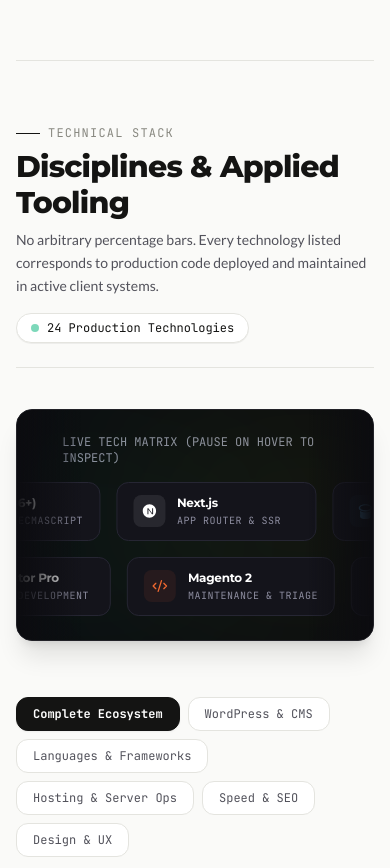
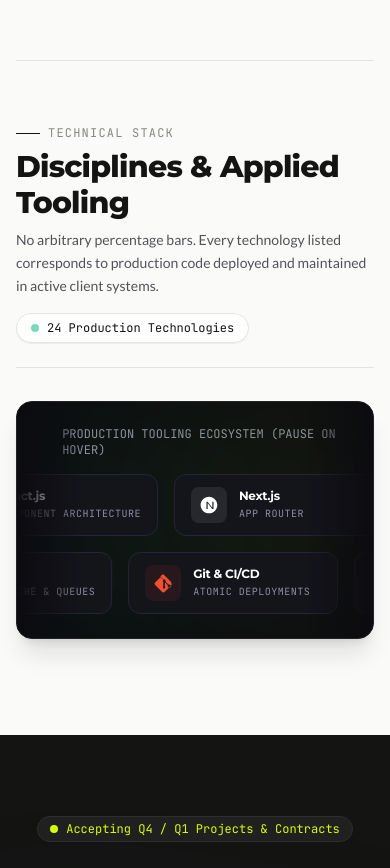
Before and after one commit to razu21698/portfolio, a Next.js app: page /about in a window 390 px wide. Shown: the part 6620-7488 px from the top of the page. Built offline with nearby package versions, Linux system fonts and the light colour scheme.

Commit message:
style: remove bottom cards and pills, keeping clean standalone dual-track logo carousel

```diff
--- a/src/components/sections/TechStackCarousel.tsx
+++ b/src/components/sections/TechStackCarousel.tsx
@@ -1,20 +1,6 @@
 'use client';
 
-import React, { useState } from 'react';
-import {
-  Code2,
-  Server,
-  Zap,
-  Layers,
-  Palette,
-  CheckCircle2,
-  Cpu,
-  Database,
-  Globe,
-  Gauge,
-  Workflow,
-  Sparkles,
-} from 'lucide-react';
+import React from 'react';
 import { ScrollReveal } from '@/components/ui/ScrollReveal';
 
 export interface TechItem {
@@ -23,60 +9,191 @@
   category: 'cms' | 'frameworks' | 'devops' | 'performance' | 'design';
   categoryLabel: string;
   versionOrSub?: string;
-  useCase: string;
   iconType: string;
   color?: string;
 }
 
 export const allTechItems: TechItem[] = [
-  // CMS & eCommerce
+  // Row 1 items
   {
     id: 'wordpress',
     name: 'WordPress',
     category: 'cms',
-    categoryLabel: 'WordPress & CMS',
-    versionOrSub: 'Core & Theme Architecture',
-    useCase: 'Clean PHP 8.2 architectures, bespoke theme development from Figma without builder bloat.',
+    categoryLabel: 'CMS & Theme Architecture',
+    versionOrSub: 'Custom Themes & Core',
     iconType: 'wordpress',
     color: '#00749C',
+  },
+  {
+    id: 'laravel',
+    name: 'Laravel',
+    category: 'frameworks',
+    categoryLabel: 'Framework',
+    versionOrSub: 'v10 / v11 MVC',
+    iconType: 'laravel',
+    color: '#FF2D20',
+  },
+  {
+    id: 'php',
+    name: 'PHP 8.2 / 8.3',
+    category: 'frameworks',
+    categoryLabel: 'Language',
+    versionOrSub: 'Typed Modern PHP',
+    iconType: 'php',
+    color: '#777BB4',
   },
   {
     id: 'woocommerce',
     name: 'WooCommerce',
     category: 'cms',
-    categoryLabel: 'WordPress & CMS',
-    versionOrSub: 'High-Traffic eCommerce',
-    useCase: 'Streamlined checkout funnels, Redis object cache, and custom payment gateway hooks.',
+    categoryLabel: 'eCommerce',
+    versionOrSub: 'High-Traffic Scale',
     iconType: 'woocommerce',
     color: '#96588A',
+  },
+  {
+    id: 'react',
+    name: 'React.js',
+    category: 'frameworks',
+    categoryLabel: 'Front-End',
+    versionOrSub: 'Component Architecture',
+    iconType: 'react',
+    color: '#61DAFB',
+  },
+  {
+    id: 'nextjs',
+    name: 'Next.js',
+    category: 'frameworks',
+    categoryLabel: 'SSR & Jamstack',
+    versionOrSub: 'App Router',
+    iconType: 'nextjs',
+    color: '#FFFFFF',
+  },
+  {
+    id: 'mysql',
+    name: 'MySQL',
+    category: 'devops',
+    categoryLabel: 'Database',
+    versionOrSub: 'Normalized Schemas',
+    iconType: 'mysql',
+    color: '#4479A1',
+  },
+  {
+    id: 'nginx',
+    name: 'Nginx',
+    category: 'devops',
+    categoryLabel: 'Web Server',
+    versionOrSub: 'Reverse Proxy & FastCGI',
+    iconType: 'nginx',
+    color: '#009639',
+  },
+  {
+    id: 'tailwind',
+    name: 'Tailwind CSS',
+    category: 'frameworks',
+    categoryLabel: 'Styling',
+    versionOrSub: 'Utility-First Engine',
+    iconType: 'tailwind',
+    color: '#38BDF8',
   },
   {
     id: 'acf-pro',
     name: 'ACF Pro',
     category: 'cms',
-    categoryLabel: 'WordPress & CMS',
+    categoryLabel: 'WordPress Tooling',
     versionOrSub: 'Flexible Content Fields',
-    useCase: 'Modular content systems, structured repeater fields, and JSON sync schema.',
     iconType: 'acf',
     color: '#2271B1',
+  },
+  {
+    id: 'cloudflare',
+    name: 'Cloudflare',
+    category: 'devops',
+    categoryLabel: 'Security & CDN',
+    versionOrSub: 'DNS & Edge Caching',
+    iconType: 'cloudflare',
+    color: '#F38020',
+  },
+  {
+    id: 'figma',
+    name: 'Figma',
+    category: 'design',
+    categoryLabel: 'Design & UX',
+    versionOrSub: 'Design System & Tokens',
+    iconType: 'figma',
+    color: '#F24E1E',
+  },
+
+  // Row 2 items
+  {
+    id: 'javascript',
+    name: 'JavaScript',
+    category: 'frameworks',
+    categoryLabel: 'Language',
+    versionOrSub: 'Modern ES6+ Async',
+    iconType: 'javascript',
+    color: '#F7DF1E',
+  },
+  {
+    id: 'redis',
+    name: 'Redis',
+    category: 'devops',
+    categoryLabel: 'In-Memory Cache',
+    versionOrSub: 'Object Cache & Queues',
+    iconType: 'redis',
+    color: '#DC382D',
+  },
+  {
+    id: 'git-cicd',
+    name: 'Git & CI/CD',
+    category: 'devops',
+    categoryLabel: 'DevOps & Versioning',
+    versionOrSub: 'Atomic Deployments',
+    iconType: 'git',
+    color: '#F05032',
+  },
+  {
+    id: 'core-web-vitals',
+    name: 'Core Web Vitals',
+    category: 'performance',
+    categoryLabel: 'Performance',
+    versionOrSub: 'LCP, INP, CLS Tuning',
+    iconType: 'vitals',
+    color: '#10B981',
   },
   {
     id: 'elementor-pro',
     name: 'Elementor Pro',
     category: 'cms',
-    categoryLabel: 'WordPress & CMS',
-    versionOrSub: 'Widget Development',
-    useCase: 'Custom dynamic widgets, loop builders, and responsive container tuning.',
+    categoryLabel: 'Page Builder',
+    versionOrSub: 'Custom Widget Dev',
     iconType: 'elementor',
     color: '#92003B',
+  },
+  {
+    id: 'lighthouse',
+    name: 'Google Lighthouse',
+    category: 'performance',
+    categoryLabel: 'Benchmarking',
+    versionOrSub: '95+ Score Adherence',
+    iconType: 'lighthouse',
+    color: '#F59E0B',
+  },
+  {
+    id: 'apache',
+    name: 'Apache HTTP',
+    category: 'devops',
+    categoryLabel: 'Web Server',
+    versionOrSub: 'Virtual Hosts & Headers',
+    iconType: 'apache',
+    color: '#D22128',
   },
   {
     id: 'custom-plugins',
     name: 'Custom Plugins',
     category: 'cms',
-    categoryLabel: 'WordPress & CMS',
-    versionOrSub: 'Proprietary Logic',
-    useCase: 'Secure REST endpoints, cron background jobs, and third-party webhook receivers.',
+    categoryLabel: 'WordPress Logic',
+    versionOrSub: 'Proprietary Extensions',
     iconType: 'plugin',
     color: '#10B981',
   },
@@ -84,197 +201,17 @@
     id: 'magento-2',
     name: 'Magento 2',
     category: 'cms',
-    categoryLabel: 'WordPress & CMS',
+    categoryLabel: 'eCommerce',
     versionOrSub: 'Maintenance & Triage',
-    useCase: 'Enterprise store support, catalog maintenance, and critical bug remediation.',
     iconType: 'magento',
     color: '#EE672F',
-  },
-
-  // Languages & Frameworks
-  {
-    id: 'php',
-    name: 'PHP 8.2 / 8.3',
-    category: 'frameworks',
-    categoryLabel: 'Languages & Frameworks',
-    versionOrSub: 'Typed Modern PHP',
-    useCase: 'Object-oriented programming, modern match expressions, typed properties, and PSR-12 standards.',
-    iconType: 'php',
-    color: '#777BB4',
-  },
-  {
-    id: 'laravel',
-    name: 'Laravel 10 / 11',
-    category: 'frameworks',
-    categoryLabel: 'Languages & Frameworks',
-    versionOrSub: 'MVC & REST APIs',
-    useCase: 'Eloquent query tuning, database migrations, Sanctum auth, and Redis queue workers.',
-    iconType: 'laravel',
-    color: '#FF2D20',
-  },
-  {
-    id: 'javascript',
-    name: 'JavaScript (ES6+)',
-    category: 'frameworks',
-    categoryLabel: 'Languages & Frameworks',
-    versionOrSub: 'Modern Async ECMAScript',
-    useCase: 'Native fetch pipelines, asynchronous events, DOM animations without jQuery dependencies.',
-    iconType: 'javascript',
-    color: '#F7DF1E',
-  },
-  {
-    id: 'react',
-    name: 'React.js',
-    category: 'frameworks',
-    categoryLabel: 'Languages & Frameworks',
-    versionOrSub: 'v18 / Component Architecture',
-    useCase: 'Declarative component states, hooks, custom context, and fluid interactive UIs.',
-    iconType: 'react',
-    color: '#61DAFB',
-  },
-  {
-    id: 'nextjs',
-    name: 'Next.js',
-    category: 'frameworks',
-    categoryLabel: 'Languages & Frameworks',
-    versionOrSub: 'App Router & SSR',
-    useCase: 'Server-side rendering, static site generation, API edge routes, and image optimization.',
-    iconType: 'nextjs',
-    color: '#FFFFFF',
-  },
-  {
-    id: 'tailwind',
-    name: 'Tailwind CSS',
-    category: 'frameworks',
-    categoryLabel: 'Languages & Frameworks',
-    versionOrSub: 'v3 / v4 Utility Engine',
-    useCase: 'Modern CSS tokens, responsive flex/grid layouts, zero stylesheet bloat.',
-    iconType: 'tailwind',
-    color: '#38BDF8',
-  },
-
-  // Hosting & Infrastructure
-  {
-    id: 'mysql',
-    name: 'MySQL Database',
-    category: 'devops',
-    categoryLabel: 'Hosting & Server Ops',
-    versionOrSub: 'Relational Schemas',
-    useCase: 'Normalized schemas, composite index profiling, transactions, and deadlock prevention.',
-    iconType: 'mysql',
-    color: '#4479A1',
-  },
-  {
-    id: 'nginx',
-    name: 'Nginx',
-    category: 'devops',
-    categoryLabel: 'Hosting & Server Ops',
-    versionOrSub: 'Reverse Proxy & FastCGI',
-    useCase: 'Virtual hosts, microcaching, SSL/TLS termination, and PHP-FPM socket tuning.',
-    iconType: 'nginx',
-    color: '#009639',
-  },
-  {
-    id: 'apache',
-    name: 'Apache HTTP',
-    category: 'devops',
-    categoryLabel: 'Hosting & Server Ops',
-    versionOrSub: 'Web Server Config',
-    useCase: 'Directory security directives, mod_rewrite rules, and header caching optimization.',
-    iconType: 'apache',
-    color: '#D22128',
-  },
-  {
-    id: 'cloudflare',
-    name: 'Cloudflare',
-    category: 'devops',
-    categoryLabel: 'Hosting & Server Ops',
-    versionOrSub: 'DNS, CDN & WAF',
-    useCase: 'A/CNAME records, SSL edge certificates, Page Rules, DDoS mitigation, and edge caching.',
-    iconType: 'cloudflare',
-    color: '#F38020',
-  },
-  {
-    id: 'redis',
-    name: 'Redis',
-    category: 'devops',
-    categoryLabel: 'Hosting & Server Ops',
-    versionOrSub: 'In-Memory Cache & Queues',
-    useCase: 'WordPress Object Cache drop-in and asynchronous Laravel queue processing.',
-    iconType: 'redis',
-    color: '#DC382D',
-  },
-  {
-    id: 'git-cicd',
-    name: 'Git & Deployments',
-    category: 'devops',
-    categoryLabel: 'Hosting & Server Ops',
-    versionOrSub: 'Version Control',
-    useCase: 'Git branching workflows, automated atomic deployments, staging environments, and offsite backups.',
-    iconType: 'git',
-    color: '#F05032',
-  },
-
-  // Performance & SEO
-  {
-    id: 'core-web-vitals',
-    name: 'Core Web Vitals',
-    category: 'performance',
-    categoryLabel: 'Performance & SEO',
-    versionOrSub: 'LCP, INP, CLS Tuning',
-    useCase: 'Targeting sub-1.2s Largest Contentful Paint and zero Cumulative Layout Shifts.',
-    iconType: 'vitals',
-    color: '#10B981',
-  },
-  {
-    id: 'lighthouse',
-    name: 'Google Lighthouse',
-    category: 'performance',
-    categoryLabel: 'Performance & SEO',
-    versionOrSub: 'Audit Benchmark 95+',
-    useCase: 'Asset compression, WebP conversion, font-display swap, and critical CSS inlining.',
-    iconType: 'lighthouse',
-    color: '#F59E0B',
-  },
-  {
-    id: 'schema-org',
-    name: 'Schema.org JSON-LD',
-    category: 'performance',
-    categoryLabel: 'Performance & SEO',
-    versionOrSub: 'Structured Search Snippets',
-    useCase: 'Rich snippets for Organization, LocalBusiness, FAQ, Product, and Article schemas.',
-    iconType: 'schema',
-    color: '#D4FF00',
-  },
-  {
-    id: 'rest-webhooks',
-    name: 'REST APIs & Webhooks',
-    category: 'performance',
-    categoryLabel: 'Performance & SEO',
-    versionOrSub: 'Integration & Sync',
-    useCase: 'Custom endpoints, authenticated payloads, rate limiting, and third-party webhook receivers.',
-    iconType: 'api',
-    color: '#38BDF8',
-  },
-
-  // Design Tools
-  {
-    id: 'figma',
-    name: 'Figma',
-    category: 'design',
-    categoryLabel: 'Design & Prototyping',
-    versionOrSub: 'Design System Inspection',
-    useCase: 'Inspecting auto-layouts, typography scales, design tokens, and pixel-perfect UI translation.',
-    iconType: 'figma',
-    color: '#F24E1E',
   },
   {
     id: 'adobe-xd',
     name: 'Adobe XD',
     category: 'design',
-    categoryLabel: 'Design & Prototyping',
-    versionOrSub: 'Asset Extraction',
-    useCase: 'Exporting vector SVG assets, layout grid measurement, and interactive prototype review.',
+    categoryLabel: 'Design & UX',
+    versionOrSub: 'Vector Asset Extraction',
     iconType: 'xd',
     color: '#FF61F6',
   },
@@ -282,11 +219,19 @@
     id: 'photoshop',
     name: 'Photoshop',
     category: 'design',
-    categoryLabel: 'Design & Prototyping',
-    versionOrSub: 'Asset Optimization',
-    useCase: 'High-fidelity raster retouching, WebP asset compression, and visual asset preparation.',
+    categoryLabel: 'Design & UX',
+    versionOrSub: 'Raster Optimization',
     iconType: 'photoshop',
     color: '#31A8FF',
+  },
+  {
+    id: 'rest-webhooks',
+    name: 'REST APIs & Webhooks',
+    category: 'performance',
+    categoryLabel: 'Integration',
+    versionOrSub: 'Event-Driven Payloads',
+    iconType: 'api',
+    color: '#38BDF8',
   },
 ];
 
@@ -387,6 +332,39 @@
           <path d="M12 2L3 7v10l9 5 9-5V7l-9-5zm0 3.3l6.5 3.6-2.5 1.4L12 8.2 7.9 10.4 5.5 9l6.5-3.7zm-6.8 6.5l2.4 1.3V16l-2.4-1.3V11.8zm7.8 7.3l-2.5-1.4v-4.5l2.5 1.4v4.5zm6.8-4.5l-2.4 1.3v-2.9l2.4-1.3v2.9z" />
         </svg>
       );
+    case 'elementor':
+      return (
+        <svg className={className} viewBox="0 0 24 24" fill="currentColor">
+          <circle cx="12" cy="12" r="10" fill="none" stroke="currentColor" strokeWidth="2" />
+          <path d="M8 7v10M12 7v10M16 7v3M16 14v3" stroke="currentColor" strokeWidth="2" strokeLinecap="round" />
+        </svg>
+      );
+    case 'magento':
+      return (
+        <svg className={className} viewBox="0 0 24 24" fill="currentColor">
+          <path d="M12 2L3 7.2v9.6L6 18.5V9.8l6-3.5 6 3.5v8.7l3-1.7V7.2L12 2zm0 8.3L9 12v6.8l3 1.7 3-1.7V12l-3-1.7z" />
+        </svg>
+      );
+    case 'apache':
+      return (
+        <svg className={className} viewBox="0 0 24 24" fill="currentColor">
+          <path d="M19.5 2.5c-.8 2.3-2.5 6.2-4.5 9-1.5 2.1-3.2 4.1-4.8 5.8-1.2 1.3-2.5 2.4-3.5 3.2L5 22c1.2-1.5 2.8-3.2 4.2-5 2.2-2.8 4.3-6 5.8-9.2.8-1.7 1.4-3.3 1.8-4.7l2.7-.6z" />
+        </svg>
+      );
+    case 'xd':
+      return (
+        <svg className={className} viewBox="0 0 24 24" fill="currentColor">
+          <rect x="2" y="2" width="20" height="20" rx="4" fill="none" stroke="currentColor" strokeWidth="1.5" />
+          <path d="M6.5 8l3.5 8M10 8l-3.5 8M13.5 8h2c1.9 0 3.5 1.8 3.5 4s-1.6 4-3.5 4h-2V8z" stroke="currentColor" strokeWidth="1.5" fill="none" />
+        </svg>
+      );
+    case 'photoshop':
+      return (
+        <svg className={className} viewBox="0 0 24 24" fill="currentColor">
+          <rect x="2" y="2" width="20" height="20" rx="4" fill="none" stroke="currentColor" strokeWidth="1.5" />
+          <path d="M6.5 16.5V7.5h3c1.7 0 3 1.3 3 3s-1.3 3-3 3h-1.5v3M14.5 16.5c1.5 0 2.5-.8 2.5-2 0-2.5-3.5-1.5-3.5-3.5 0-.8.8-1.5 2-1.5.8 0 1.5.3 1.8.6" stroke="currentColor" strokeWidth="1.5" fill="none" />
+        </svg>
+      );
     case 'vitals':
       return (
         <svg className={className} viewBox="0 0 24 24" fill="currentColor">
@@ -401,34 +379,20 @@
       );
     default:
       return (
-        <Code2 className={className} />
+        <svg className={className} viewBox="0 0 24 24" fill="none" stroke="currentColor" strokeWidth="2">
+          <path d="M16 18l6-6-6-6M8 6l-6 6 6 6" strokeLinecap="round" strokeLinejoin="round" />
+        </svg>
       );
   }
 }
 
 export function TechStackCarousel() {
-  const [activeCategory, setActiveCategory] = useState<string>('all');
-  const [selectedTech, setSelectedTech] = useState<TechItem | null>(null);
-
-  const categories = [
-    { id: 'all', label: 'Complete Ecosystem' },
-    { id: 'cms', label: 'WordPress & CMS' },
-    { id: 'frameworks', label: 'Languages & Frameworks' },
-    { id: 'devops', label: 'Hosting & Server Ops' },
-    { id: 'performance', label: 'Speed & SEO' },
-    { id: 'design', label: 'Design & UX' },
-  ];
-
-  const filteredItems = activeCategory === 'all'
-    ? allTechItems
-    : allTechItems.filter((item) => item.category === activeCategory);
-
   // Divide into two alternating rows for dual-scroll marquee
-  const row1 = allTechItems.filter((_, idx) => idx % 2 === 0);
-  const row2 = allTechItems.filter((_, idx) => idx % 2 !== 0);
+  const row1 = allTechItems.slice(0, 12);
+  const row2 = allTechItems.slice(12, 24);
 
   return (
-    <section className="space-y-10">
+    <section className="space-y-8">
       {/* Section Headline */}
       <ScrollReveal direction="up">
         <div className="flex flex-col md:flex-row md:items-end justify-between gap-4 border-b border-[#E4E4DF] pb-6">
@@ -453,7 +417,7 @@
       </ScrollReveal>
 
       {/* ========================================================= */}
-      {/* 1. DUAL-ROW INFINITE LOGO CAROUSEL                         */}
+      {/* DUAL-ROW INFINITE LOGO CAROUSEL                           */}
       {/* ========================================================= */}
       <div className="relative rounded-2xl bg-[#0c0c10] border border-[#222228] p-6 sm:p-8 overflow-hidden shadow-xl">
         {/* Subtle Ambient Glow */}
@@ -465,11 +429,11 @@
         <div className="absolute top-0 bottom-0 right-0 w-16 sm:w-28 bg-gradient-to-l from-[#0c0c10] to-transparent z-20 pointer-events-none" />
 
         <div className="space-y-4">
-          {/* Top Label */}
+          {/* Top Status Header */}
           <div className="flex items-center justify-between text-xs font-mono text-[#8E8EA0] px-2">
             <span className="flex items-center gap-2">
               <span className="w-1.5 h-1.5 rounded-full bg-[#D4FF00] animate-ping" />
-              <span>LIVE TECH MATRIX (PAUSE ON HOVER TO INSPECT)</span>
+              <span>PRODUCTION TOOLING ECOSYSTEM (PAUSE ON HOVER)</span>
             </span>
             <span className="hidden sm:inline text-[11px] text-[#666677]">100% PRODUCTION VERIFIED</span>
           </div>
@@ -479,17 +443,16 @@
             {[...row1, ...row1, ...row1].map((item, idx) => (
               <div
                 key={`${item.id}-r1-${idx}`}
-                onClick={() => setSelectedTech(item)}
-                className="group flex items-center gap-3 px-4 py-3 rounded-xl bg-[#14141B] hover:bg-[#1E1E28] border border-[#262633] hover:border-[#D4FF00]/60 transition-all duration-200 cursor-pointer text-white shrink-0 min-w-[200px]"
+                className="group flex items-center gap-3 px-4 py-3 rounded-xl bg-[#14141B] hover:bg-[#1E1E28] border border-[#262633] hover:border-[#D4FF00]/60 transition-all duration-200 text-white shrink-0 min-w-[210px]"
               >
                 <div
-                  className="w-8 h-8 rounded-lg flex items-center justify-center shrink-0 transition-transform duration-200 group-hover:scale-110"
+                  className="w-9 h-9 rounded-lg flex items-center justify-center shrink-0 transition-transform duration-200 group-hover:scale-110"
                   style={{
                     backgroundColor: `${item.color || '#D4FF00'}15`,
                     color: item.color || '#D4FF00',
                   }}
                 >
-                  <TechLogoIcon iconType={item.iconType} className="w-4 h-4" />
+                  <TechLogoIcon iconType={item.iconType} className="w-5 h-5" />
                 </div>
                 <div className="space-y-0.5 text-left">
                   <span className="text-xs font-bold font-['Montserrat'] tracking-tight block text-white group-hover:text-[#D4FF00] transition-colors">
@@ -503,22 +466,21 @@
             ))}
           </div>
 
-          {/* Marquee Row 2 (Right to Left / Offset) */}
+          {/* Marquee Row 2 (Right to Left / Reverse Direction) */}
           <div className="flex w-max animate-shimmer-marquee space-x-4 select-none" style={{ animationDirection: 'reverse' }}>
             {[...row2, ...row2, ...row2].map((item, idx) => (
               <div
                 key={`${item.id}-r2-${idx}`}
-                onClick={() => setSelectedTech(item)}
-                className="group flex items-center gap-3 px-4 py-3 rounded-xl bg-[#14141B] hover:bg-[#1E1E28] border border-[#262633] hover:border-[#10B981]/60 transition-all duration-200 cursor-pointer text-white shrink-0 min-w-[200px]"
+                className="group flex items-center gap-3 px-4 py-3 rounded-xl bg-[#14141B] hover:bg-[#1E1E28] border border-[#262633] hover:border-[#10B981]/60 transition-all duration-200 text-white shrink-0 min-w-[210px]"
               >
                 <div
-                  className="w-8 h-8 rounded-lg flex items-center justify-center shrink-0 transition-transform duration-200 group-hover:scale-110"
+                  className="w-9 h-9 rounded-lg flex items-center justify-center shrink-0 transition-transform duration-200 group-hover:scale-110"
                   style={{
                     backgroundColor: `${item.color || '#10B981'}15`,
                     color: item.color || '#10B981',
                   }}
                 >
-                  <TechLogoIcon iconType={item.iconType} className="w-4 h-4" />
+                  <TechLogoIcon iconType={item.iconType} className="w-5 h-5" />
                 </div>
                 <div className="space-y-0.5 text-left">
                   <span className="text-xs font-bold font-['Montserrat'] tracking-tight block text-white group-hover:text-[#10B981] transition-colors">
@@ -533,76 +495,6 @@
           </div>
         </div>
       </div>
-
-      {/* ========================================================= */}
-      {/* 2. INTERACTIVE CATEGORY TABS & DETAILED CARDS             */}
-      {/* ========================================================= */}
-      <div className="space-y-6 pt-4">
-        {/* Category Filter Pills */}
-        <div className="flex flex-wrap items-center gap-2">
-          {categories.map((cat) => (
-            <button
-              key={cat.id}
-              type="button"
-              onClick={() => setActiveCategory(cat.id)}
-              className={`text-xs font-mono px-4 py-2 rounded-xl transition-all cursor-pointer border ${
-                activeCategory === cat.id
-                  ? 'bg-[#141413] text-white border-[#141413] font-bold shadow-xs'
-                  : 'bg-white text-[#52525B] border-[#E4E4DF] hover:border-[#141413] hover:text-[#141413]'
-              }`}
-            >
-              {cat.label}
-            </button>
-          ))}
-        </div>
-
-        {/* Detailed Grid of Active Category Tools */}
-        <div className="grid grid-cols-1 md:grid-cols-2 lg:grid-cols-3 gap-4">
-          {filteredItems.map((item) => (
-            <div
-              key={item.id}
-              className="p-5 rounded-2xl bg-white border border-[#E4E4DF] hover:border-[#141413] hover:shadow-md transition-all duration-200 space-y-3 group flex flex-col justify-between"
-            >
-              <div className="space-y-2.5">
-                <div className="flex items-center justify-between pb-2.5 border-b border-[#EFEFED]">
-                  <div className="flex items-center gap-2.5">
-                    <div
-                      className="w-9 h-9 rounded-xl flex items-center justify-center shrink-0 border border-black/5"
-                      style={{
-                        backgroundColor: `${item.color || '#141413'}12`,
-                        color: item.color || '#141413',
-                      }}
-                    >
-                      <TechLogoIcon iconType={item.iconType} className="w-5 h-5" />
-                    </div>
-                    <div>
-                      <h4 className="text-sm font-bold text-[#141413] font-['Montserrat'] tracking-tight">
-                        {item.name}
-                      </h4>
-                      <span className="text-[10px] font-mono text-[#888880] block">
-                        {item.versionOrSub || item.categoryLabel}
-                      </span>
-                    </div>
-                  </div>
-
-                  <span className="text-[10px] font-mono text-[#059669] bg-[#ECFDF5] px-2 py-0.5 rounded-full border border-[#A7F3D0] font-semibold whitespace-nowrap">
-                    Active
-                  </span>
-                </div>
-
-                <p className="text-xs text-[#52525B] font-['Lato'] leading-relaxed">
-                  {item.useCase}
-                </p>
-              </div>
-
-              <div className="pt-2 text-[10px] font-mono text-[#888880] flex items-center gap-1.5">
-                <CheckCircle2 className="w-3.5 h-3.5 text-[#059669]" />
-                <span>Verified in Client Production</span>
-              </div>
-            </div>
-          ))}
-        </div>
-      </div>
     </section>
   );
 }
```
